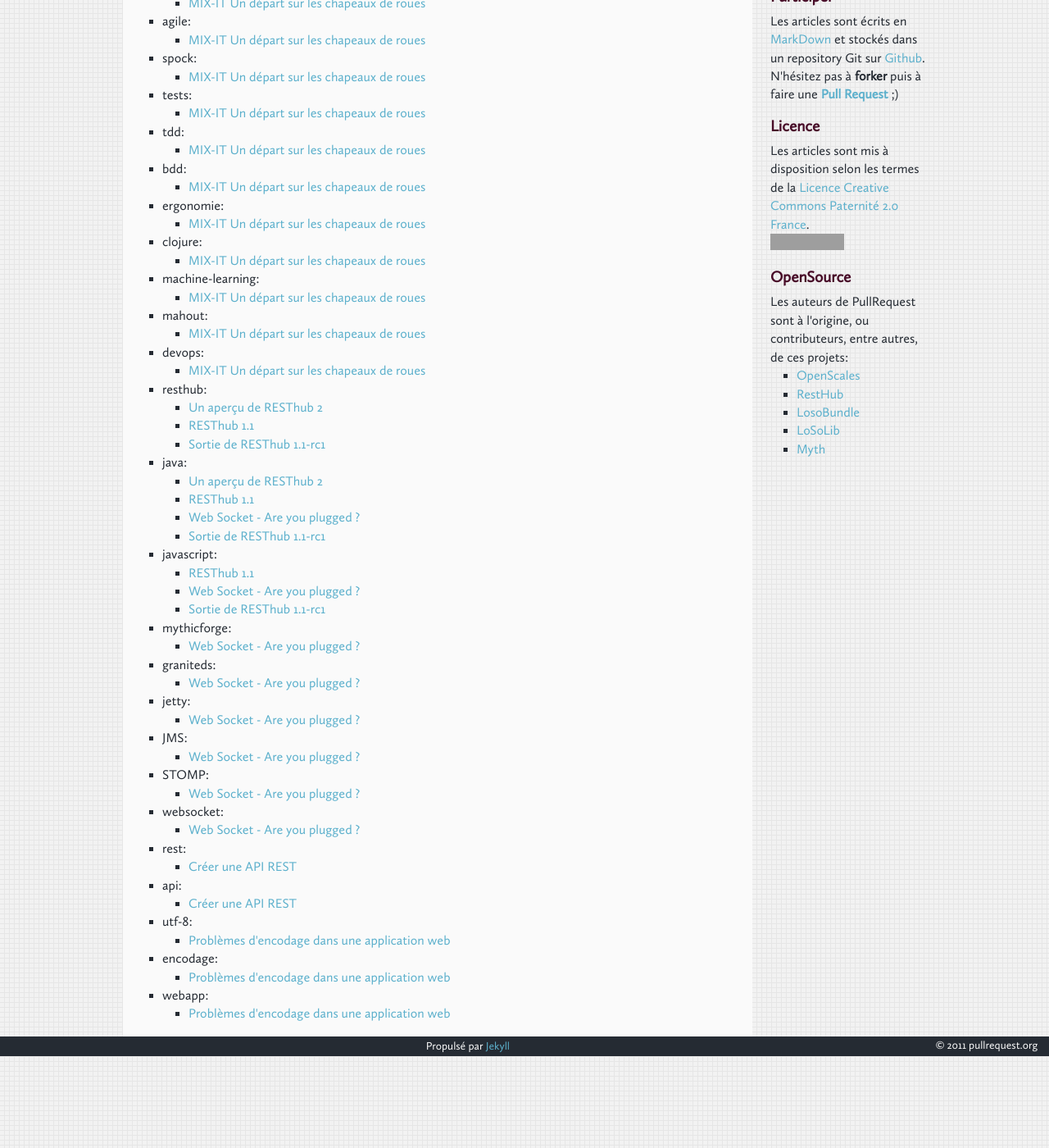
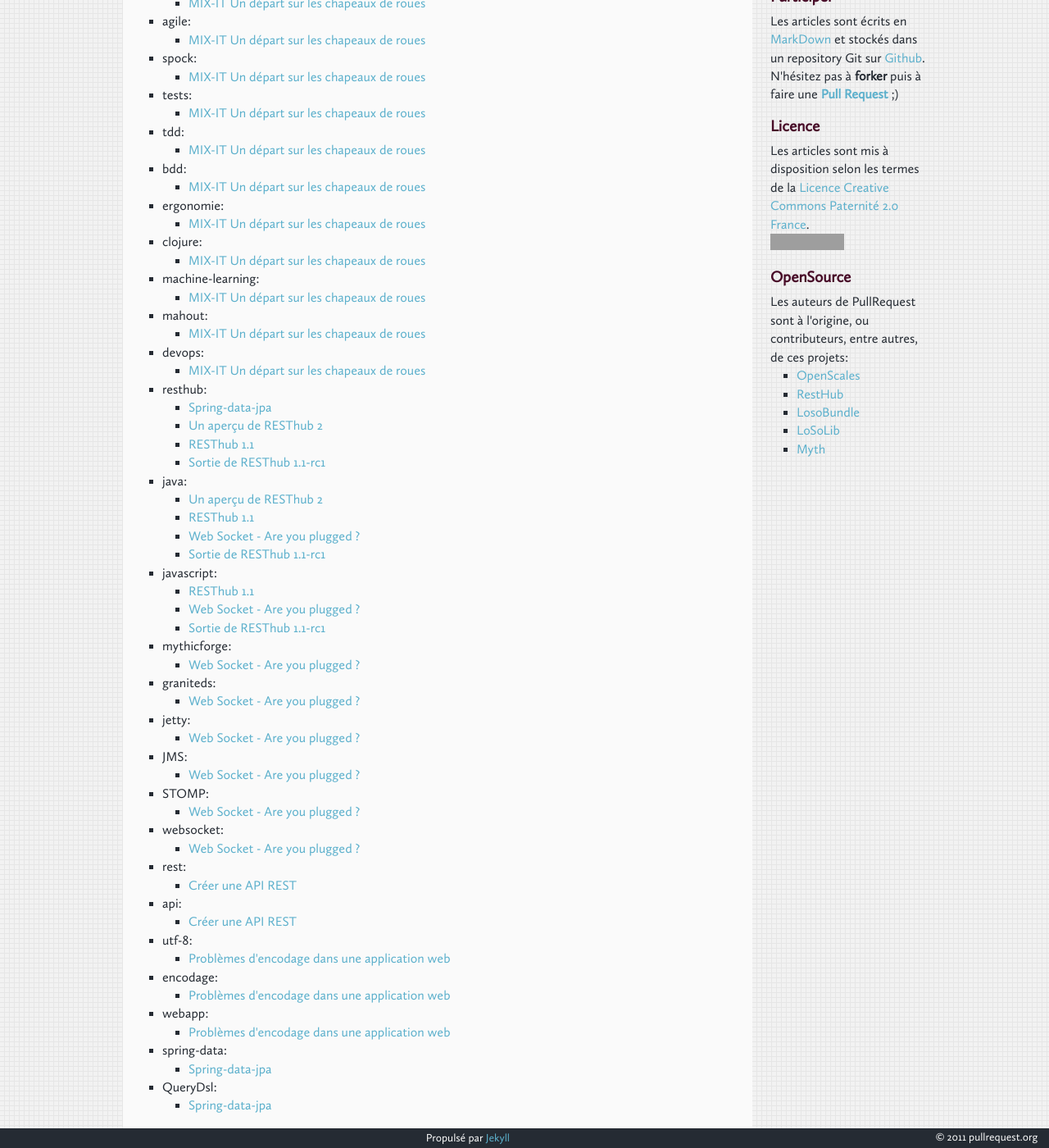
Before and after one commit to pullrequest/pullrequest.github.com, a Jekyll site: the page built from tags.html, in a window 1280 px wide and 1400 px high, scrolled down 313 px. Shown: the whole window at 82% size. Built offline with Jekyll 4.4.1, drawn with Linux system fonts in a browser that asks for light colours; nearby versions of some CDN libraries; comment, search, counter and statistics services are not loaded; before the commit the page ends 1601 px from its top, so only the background shows below that; grey boxes are pictures that could not be loaded.

Commit message:
add header

```diff
--- a/_posts/2011-10-12-spring-data-jpa.markdown
+++ b/_posts/2011-10-12-spring-data-jpa.markdown
@@ -1,3 +1,10 @@
+---
+layout: post
+title: Spring-data-jpa
+author: jvillanti
+tags: [resthub, spring-data, QueryDsl]
+---
+
 La préparation [de la version 2 de RESThub](http://pullrequest.org/2011/09/07/resthub-2-preview.html) et l’objectif de remplacer [Hades](http://redmine.synyx.org/) par [Spring-data](http://www.springsource.org/spring-data) nous a emmené à étudier le module spring-data-jpa et ses capacités.
 
 ## Présentation
```
